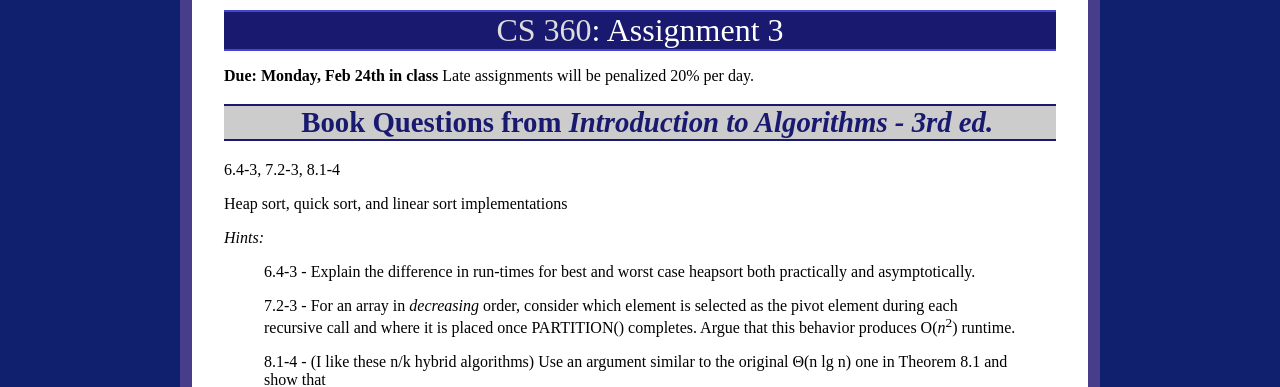
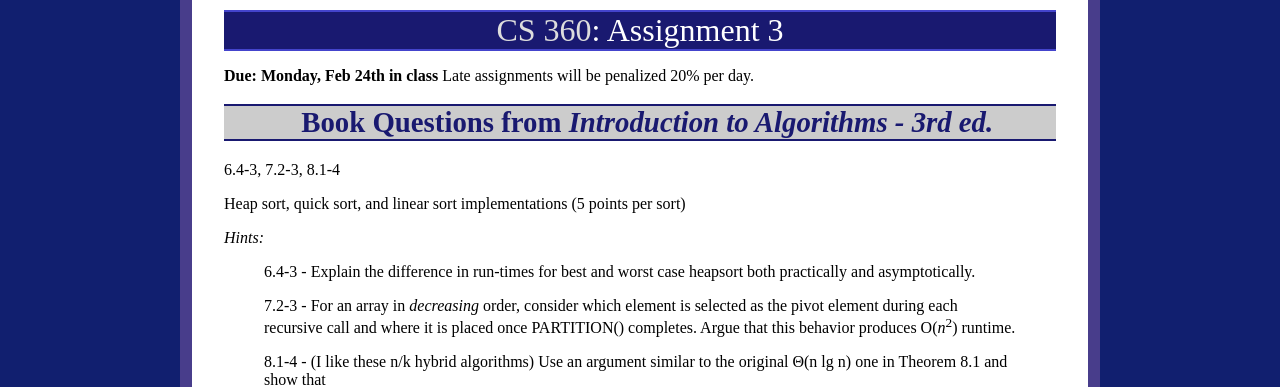
Before and after one commit to ycpcs/cs360-spring2020, a Jekyll site: the page built from assign/assign03.md, in a window 1280 px wide and 900 px high. Shown: the top 387 px of the window. Built offline with Jekyll 4.4.1, drawn with Linux system fonts in a browser that asks for light colours.

Commit message:
update assign 3
update assign 3

```diff
--- a/assign/assign03.md
+++ b/assign/assign03.md
@@ -10,7 +10,7 @@ Book Questions from *Introduction to Algorithms - 3rd ed.*
 
 6.4-3, 7.2-3, 8.1-4
 
-Heap sort, quick sort, and linear sort implementations
+Heap sort, quick sort, and linear sort implementations (5 points per sort)
 
 *Hints:*
 
```
